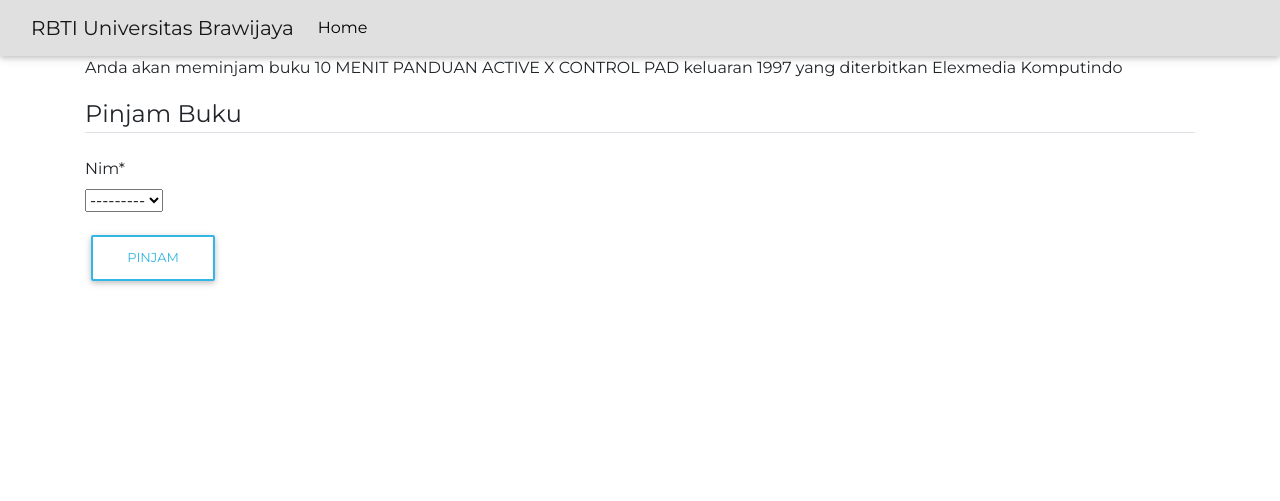
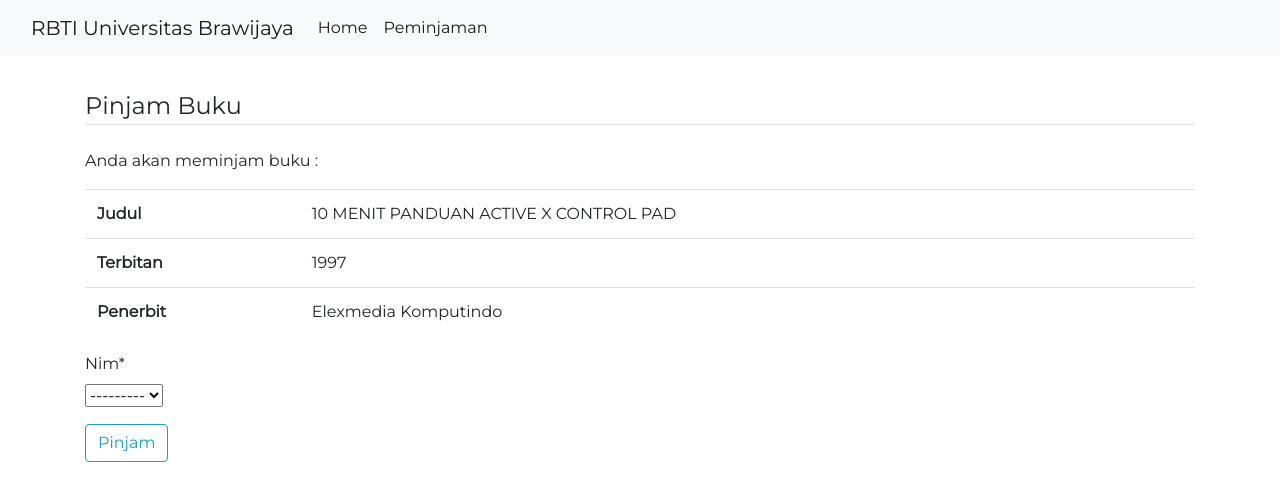
Before and after one commit to ikalkali/rbti-app, a Django app: page /peminjaman/107071200001/ in a window 1280 px wide. Shown: the top 501 px of the page. Run offline with Django 3.2, Linux system fonts and the light colour scheme; data comes from the database, SQL or seed files in the repository; data that the repository does not hold is empty; some libraries are stand-ins or nearby versions.

Commit message:
start working again xd

```diff
--- a/rbti/settings.py
+++ b/rbti/settings.py
@@ -38,6 +38,7 @@ INSTALLED_APPS = [
     'django.contrib.sessions',
     'django.contrib.messages',
     'django.contrib.staticfiles',
+    'django.contrib.postgres',
     'rbti_app.apps.RbtiAppConfig',
     'crispy_forms'
 ]
--- a/rbti_app/admin.py
+++ b/rbti_app/admin.py
@@ -1,4 +1,5 @@
 from django.contrib import admin
-from .models import Buku
+from .models import Buku, Mahasiswa
 # Register your models here.
 admin.site.register(Buku)
+admin.site.register(Mahasiswa)
--- a/rbti_app/models.py
+++ b/rbti_app/models.py
@@ -18,6 +18,9 @@ class Mahasiswa(models.Model):
     nama = models.CharField(null=False, max_length=255)
     email = models.EmailField(null=False, max_length=255, default=None)
 
+    def __str__(self):
+        return self.nama
+
 
 class Peminjaman(models.Model):
     tanggal_peminjaman = models.DateField(auto_now_add=True)
--- a/rbti_app/static/rbti_app/css/style.css
+++ b/rbti_app/static/rbti_app/css/style.css
@@ -10,3 +10,19 @@ body {
   display: inline-block;
   width: 30%;
 }
+
+.content-section {
+  margin-top: 2rem;
+}
+
+.main-page {
+  display: flex;
+  height: 80vh;
+  justify-content: center;
+  align-items: center;
+}
+
+.main-page__title {
+  width: 80%;
+  text-align: center;
+}
--- a/rbti_app/templates/rbti_app/base.html
+++ b/rbti_app/templates/rbti_app/base.html
@@ -8,12 +8,13 @@
 
     <!-- Bootstrap CSS -->
     <link rel="stylesheet" href="https://stackpath.bootstrapcdn.com/bootstrap/4.5.2/css/bootstrap.min.css" integrity="sha384-JcKb8q3iqJ61gNV9KGb8thSsNjpSL0n8PARn9HuZOnIxN0hoP+VmmDGMN5t9UJ0Z" crossorigin="anonymous">
+    <link href="https://cdn.jsdelivr.net/npm/bootstrap@5.0.0-beta2/dist/css/bootstrap.min.css" rel="stylesheet" integrity="sha384-BmbxuPwQa2lc/FVzBcNJ7UAyJxM6wuqIj61tLrc4wSX0szH/Ev+nYRRuWlolflfl" crossorigin="anonymous">
     <link rel="stylesheet" href="{% static rbti_app/css/style.css %}">
     <title>RBTI</title>
   </head>
   <body>
   <nav class="navbar navbar-light bg-light ">
-  <a class="navbar-brand" href="#">RBTI</a>
+  <a class="navbar-brand" href="/">RBTI</a>
 </nav>
 <main class="container-fluid">
   {% block content %}
--- a/rbti_app/templates/rbti_app/index.html
+++ b/rbti_app/templates/rbti_app/index.html
@@ -16,8 +16,13 @@
   <link href="https://fonts.googleapis.com/css2?family=Montserrat&display=swap" rel="stylesheet">
   <!-- Bootstrap core CSS -->
   <link rel="stylesheet" href="{% static 'rbti_app/css/bootstrap.min.css' %}">
+  <!-- Font Awesome -->
+  <script
+  src="https://kit.fontawesome.com/1e0aa6bf71.js"
+  crossorigin="anonymous"
+  ></script>
   <!-- Material Design Bootstrap -->
-  <link rel="stylesheet" href="{% static 'rbti_app/css/mdb.min.css' %}">
+  <!-- <link rel="stylesheet" href="{% static 'rbti_app/css/mdb.min.css' %}"> -->
   <!-- Your custom styles (optional) -->
   <link rel="stylesheet" href="{% static 'rbti_app/css/style.css' %}">
   <!-- MDBootstrap Datatables  -->
@@ -28,7 +33,7 @@
   <!-- Start your project here-->
   <nav class="navbar navbar-expand-lg navbar-light bg-light">
     <div class="container-fluid">
-      <a class="navbar-brand" href="#">RBTI Universitas Brawijaya</a>
+      <a class="navbar-brand" href="/">RBTI Universitas Brawijaya</a>
       <button
       class="navbar-toggler"
       type="button"
@@ -46,7 +51,10 @@
       <!-- Left links -->
       <ul class="navbar-nav ms-auto mb-2 mb-lg-0">
         <li class="nav-item">
-          <a class="nav-link active" aria-current="page" href="#">Home</a>
+          <a class="nav-link active" href="/" aria-current="page" href="#">Home</a>
+        </li>
+        <li class="nav-item">
+          <a class="nav-link active" href="/peminjaman/" aria-current="page" href="#">Peminjaman</a>
         </li>
       </ul>
       <!-- Left links -->
--- a/rbti_app/templates/rbti_app/peminjaman_form.html
+++ b/rbti_app/templates/rbti_app/peminjaman_form.html
@@ -1,12 +1,27 @@
-{% extends "rbti_app/index.html" %}
-{% load crispy_forms_tags %}
+{% extends "rbti_app/index.html" %} {% load crispy_forms_tags %}
 {% block content %}
 <div class="content-section">
-        <p>Anda akan meminjam buku {{judul}} keluaran {{tahun}} yang diterbitkan {{penerbit}}</p>
   <form method="POST">
     {% csrf_token %}
     <fieldset class="form-group">
-                <legend class="border-bottom mb-4">Pinjam Buku</legend>
+      <legend class="border-bottom mb-4 mt-4">Pinjam Buku</legend>
+        <p>Anda akan meminjam buku :</p>
+        <table class="table">
+          <tbody>
+          <tr>
+            <th>Judul</th>
+            <td>{{judul}}</td>
+          </tr>
+          <tr>
+            <th>Terbitan</th>
+            <td>{{tahun}}</td>
+          </tr>
+          <tr>
+            <th>Penerbit</th>
+            <td>{{penerbit}}</td>
+          </tr>
+        </tbody>
+        </table>
       {{ form|crispy }}
     </fieldset>
     <div class="form-group">
--- a/rbti_app/urls.py
+++ b/rbti_app/urls.py
@@ -5,13 +5,18 @@ from .views import (
     BukuAvailableListView,
     MahasiswaListView,
     PeminjamanCreateView,
+    PeminjamanListView,
+    BukuListViewCari,
+    home_page
 )
 app_name = "rbti_app"
 urlpatterns = [
-    path('', BukuListView.as_view(), name='home'),
+    path('', home_page, name='home'),
+    path('semua-buku/', BukuListView.as_view(), name='semua-buku'),
     path('available/', BukuAvailableListView.as_view(), name='home-available'),
     path('mahasiswa/', MahasiswaListView.as_view(), name='mahasiswa'),
     path('alt/', BukuListViewAlt.as_view(), name='home-alt'),
+    path('peminjaman/', PeminjamanListView.as_view(), name='peminjaman'),
     path('peminjaman/<int:id_buku>/',
          PeminjamanCreateView.as_view(), name="peminjaman"),
 ]
--- a/rbti_app/views.py
+++ b/rbti_app/views.py
@@ -1,6 +1,7 @@
 from django.shortcuts import render, redirect, get_object_or_404
 from django.urls import reverse
 from django.http import HttpResponse
+from django.contrib.postgres.search import SearchVector
 from django.views.generic import ListView, CreateView
 from .models import (Buku, Mahasiswa, Peminjaman)
 from .forms import PeminjamanForm
@@ -66,3 +67,33 @@ class PeminjamanCreateView(CreateView):
         return data
 
         # self.id_buku_id = get_object_or_404(Buku, pk=kwargs['id_buku'])
+
+class PeminjamanListView(ListView):
+    model = Peminjaman
+    template_name = 'rbti_app/peminjaman.html'
+    context_object_name = 'peminjaman'
+
+    # def get_context_data(self, **kwargs):
+    #     data = super().get_context_data(**kwargs)
+    #     data['buku'] = Buku.objects.get.all()
+
+def home_page(request):
+    if request.GET.get('param_cari') != '' and request.GET.get('param_cari') is not None :
+        param_cari = request.GET.get('param_cari')
+        context = {
+            'books': Buku.objects.annotate(search=SearchVector('judul', 'penerbit', 'penulis')).filter(search=param_cari).all()
+            }
+        print(context)
+        return render(request, 'rbti_app/newhome.html', context)
+    return render(request, 'rbti_app/halaman_depan.html')
+
+
+
+class BukuListViewCari(ListView):
+    model = Buku
+    template_name = 'rbti_app/newhome.html'
+    context_object_name = 'books'
+    ordering = ['id_buku']
+
+    # def get_context_data(self, **kwargs):
+    #     context = super().get_context_data(**kwargs)
```
Also changed, not shown: rbti_app/templates/rbti_app/halaman_depan.html (added, +15 -0 lines), rbti_app/templates/rbti_app/newhome.html (+23 -11 lines), rbti_app/templates/rbti_app/peminjaman.html (added, +46 -0 lines). Lines whose indentation alone changed are shown as unchanged.
